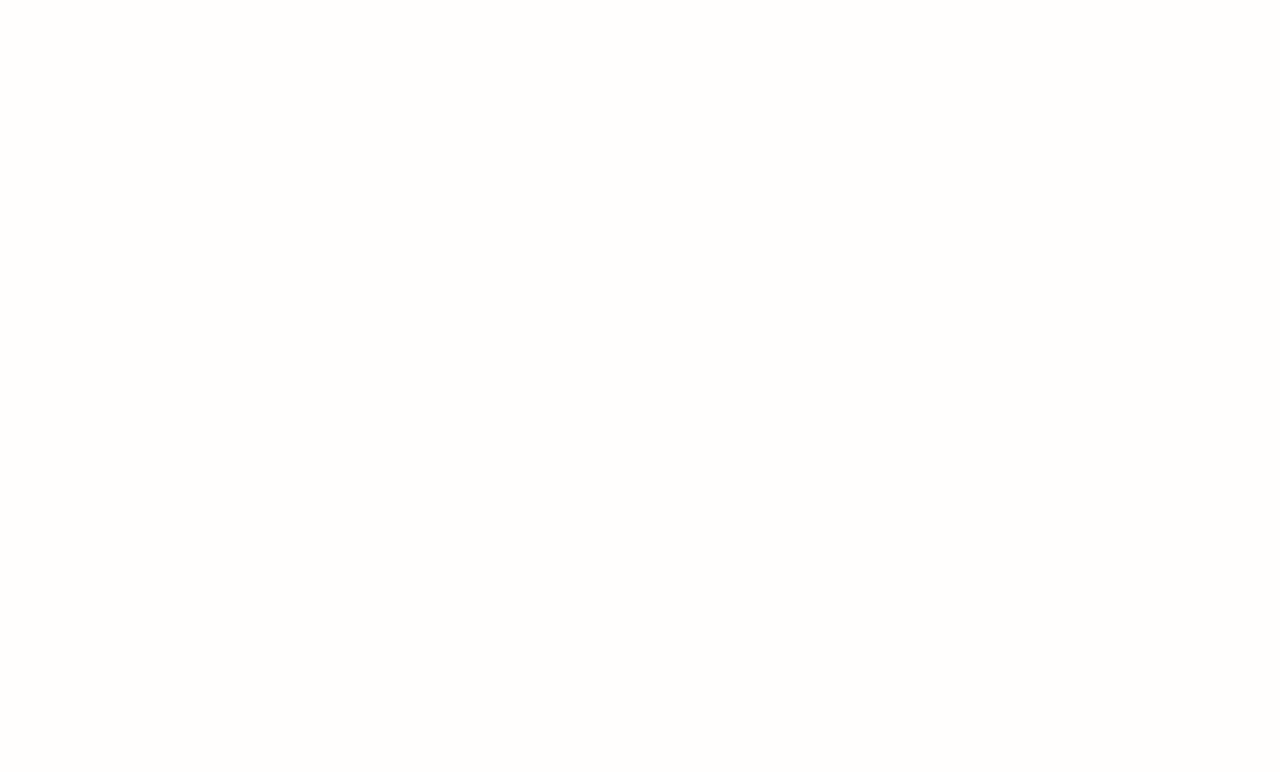
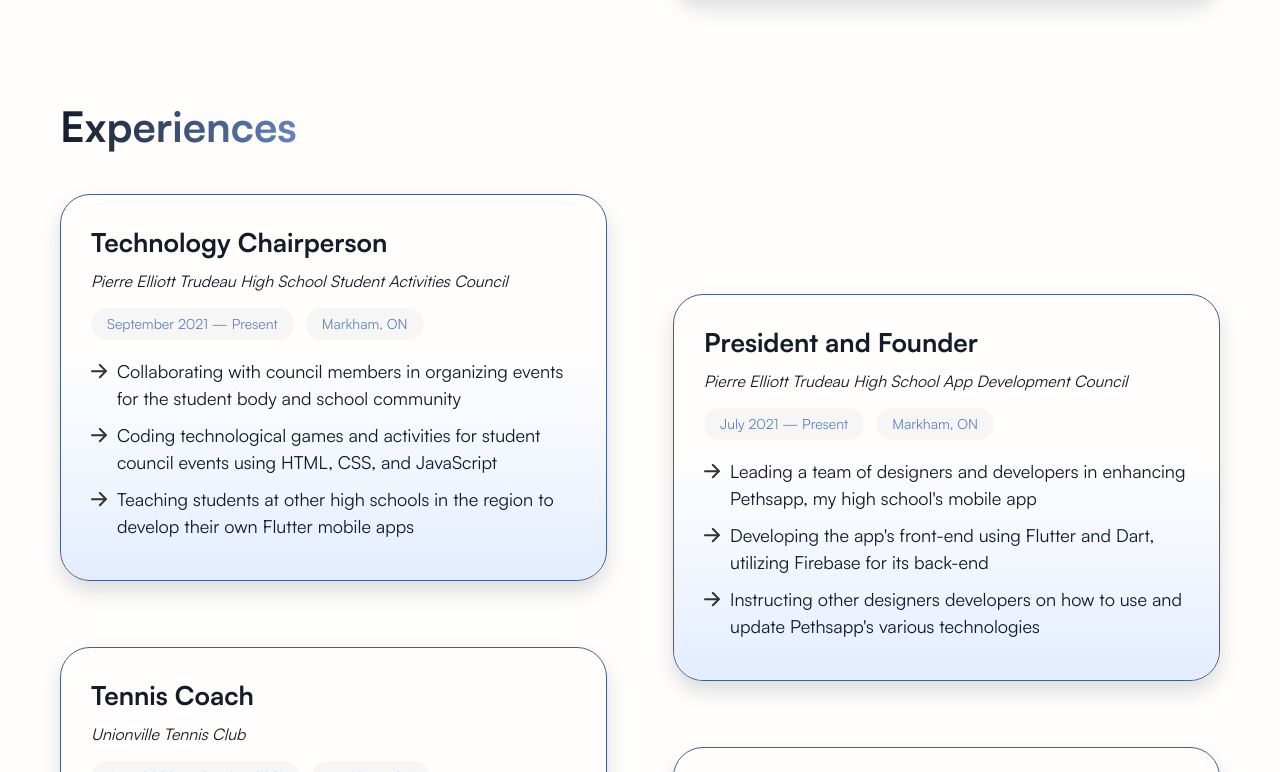
Before and after one commit to qiaoandrew/andrewqiao.com, a React (Create React App) app: page / in a window 1280 px wide. Shown: the part 1828-2600 px from the top of the page. Before the commit the page ends 1926 px from the top, so only its background shows below. Built offline with nearby package versions, Linux system fonts and the light colour scheme.

Commit message:
Complete experiences section

```diff
--- a/src/components/UI/Card/Card.css
+++ b/src/components/UI/Card/Card.css
@@ -41,6 +41,7 @@
   .card:nth-child(2n),
   .card:nth-child(2n):hover {
     transform: none;
+    box-shadow: var(--shadow);
   }
 }
 
--- /dev/null
+++ b/src/components/UI/Chip/Chip.css
@@ -0,0 +1,68 @@
+.chip {
+  background-color: var(--chip-color);
+  display: inline-block;
+  padding: 0.7rem 1.6rem;
+  border-radius: 10rem;
+}
+
+.chip:not(:last-of-type) {
+  margin-right: 1.2rem;
+  margin-bottom: 1.8rem;
+}
+
+.chip__text {
+  color: var(--tertiary-color);
+  font-size: 1.4rem;
+}
+
+@media (max-width: 1100px) {
+  .chip:not(:last-of-type) {
+    margin-bottom: 1.4rem;
+  }
+}
+
+@media (max-width: 1000px) {
+  .chip__text {
+    font-size: 1.2rem;
+  }
+
+  .chip:not(:last-of-type) {
+    margin-bottom: 1.2rem;
+  }
+}
+
+@media (max-width: 786px) {
+  .chip:not(:last-of-type) {
+    margin-bottom: 1.8rem;
+  }
+}
+
+@media (max-width: 480px) {
+  .chip:not(:last-of-type) {
+    margin-bottom: 1.6rem;
+  }
+}
+
+@media (max-width: 400px) {
+  .chip {
+    padding: 0.7rem 1.4rem;
+  }
+
+  .chip:not(:last-of-type) {
+    margin-bottom: 1.2rem;
+  }
+
+  .chip__text {
+    font-size: 1.2rem;
+  }
+}
+
+@media (max-width: 300px) {
+  .chip {
+    padding: 0.6rem 1.2rem;
+  }
+
+  .chip__text {
+    font-size: 1rem;
+  }
+}
--- /dev/null
+++ b/src/components/UI/Chip/Chip.js
@@ -0,0 +1,11 @@
+import './Chip.css';
+
+const Chip = (props) => {
+  return (
+    <div className="chip">
+      <p className="chip__text">{props.children}</p>
+    </div>
+  );
+};
+
+export default Chip;
--- /dev/null
+++ b/src/components/containers/ExperienceCardContent/ExperienceCardContent.css
@@ -0,0 +1,195 @@
+.experience-card-content {
+  margin: 3rem 3rem 4rem;
+}
+
+.experience-card-content__title {
+  font-size: 2.6rem;
+  color: var(--primary-color);
+  font-weight: 700;
+  margin-bottom: 1rem;
+}
+
+.experience-card-content__company {
+  font-size: 1.8rem;
+  color: var(--primary-color);
+  font-style: italic;
+  margin-bottom: 1.6rem;
+}
+
+.experience-card-content__description {
+  display: grid;
+  grid-template-columns: repeat(2, auto);
+}
+
+.experience-card-content__description:not(:last-of-type) {
+  margin-bottom: 1rem;
+}
+
+.experience-card-content__arrow-icon {
+  margin: 0.6rem 1rem 0 0;
+  filter: var(--primary-icon);
+}
+
+.experience-card-content__description-text {
+  font-size: 1.8rem;
+  line-height: 1.5;
+  color: var(--primary-color);
+}
+
+@media (max-width: 1300px) {
+  .experience-card-content__company {
+    font-size: 1.6rem;
+  }
+}
+
+@media (max-width: 1100px) {
+  .experience-card-content {
+    margin: 2.5rem 2.5rem 3.5rem;
+  }
+
+  .experience-card-content__title {
+    font-size: 2.4rem;
+    margin-bottom: 0.8rem;
+  }
+
+  .experience-card-content__company {
+    font-size: 1.5rem;
+    margin-bottom: 1rem;
+  }
+
+  .experience-card-content__description-text {
+    font-size: 1.6rem;
+  }
+
+  .experience-card-content__description:not(:last-of-type) {
+    margin-bottom: 0.8rem;
+  }
+}
+
+@media (max-width: 1000px) {
+  .experience-card-content__title {
+    font-size: 2.2rem;
+    margin-bottom: 0.8rem;
+  }
+
+  .experience-card-content__company {
+    font-size: 1.4rem;
+    margin-bottom: 1rem;
+  }
+
+  .experience-card-content__description-text {
+    font-size: 1.4rem;
+  }
+
+  .experience-card-content__description-text {
+    font-size: 1.4rem;
+  }
+}
+
+@media (max-width: 786px) {
+  .experience-card-content {
+    margin: 3rem 3rem 4rem;
+  }
+
+  .experience-card-content__title {
+    font-size: 2.8rem;
+    margin-bottom: 1rem;
+  }
+
+  .experience-card-content__company {
+    font-size: 1.8rem;
+    margin-bottom: 1.6rem;
+  }
+
+  .experience-card-content__description:not(:last-of-type) {
+    margin-bottom: 1rem;
+  }
+
+  .experience-card-content__description-text {
+    font-size: 1.8rem;
+  }
+}
+
+@media (max-width: 600px) {
+  .experience-card-content__title {
+    font-size: 2.6rem;
+  }
+
+  .experience-card-content__company {
+    font-size: 1.5rem;
+  }
+
+  .experience-card-content__description-text {
+    font-size: 1.6rem;
+  }
+}
+
+@media (max-width: 480px) {
+  .experience-card-content {
+    margin: 2rem 2rem 3rem;
+  }
+
+  .experience-card-content__title {
+    font-size: 2rem;
+  }
+
+  .experience-card-content__company {
+    font-size: 1.4rem;
+  }
+
+  .experience-card-content__arrow-icon {
+    margin: 0.25rem 1rem 0 0;
+  }
+
+  .experience-card-content__description-text {
+    font-size: 1.4rem;
+  }
+}
+
+@media (max-width: 400px) {
+  .experience-card-content {
+    margin: 2rem 2rem 2.5rem;
+  }
+
+  .experience-card-content__title {
+    font-size: 1.8rem;
+    margin-bottom: 0.8rem;
+  }
+
+  .experience-card-content__company {
+    font-size: 1.3rem;
+    margin-bottom: 1rem;
+  }
+
+  .experience-card-content__arrow-icon {
+    margin: 0.3rem 1rem 0 0;
+  }
+
+  .experience-card-content__description-text {
+    font-size: 1.4rem;
+  }
+}
+
+@media (max-width: 300px) {
+  .experience-card-content {
+    margin: 1.5rem 1.5rem 1.75rem;
+  }
+
+  .experience-card-content__title {
+    font-size: 1.6rem;
+    margin-bottom: 0.8rem;
+  }
+
+  .experience-card-content__company {
+    font-size: 1.2rem;
+    margin-bottom: 1rem;
+  }
+
+  .experience-card-content__arrow-icon {
+    margin: 0.2rem 1rem 0 0;
+  }
+
+  .experience-card-content__description-text {
+    font-size: 1.2rem;
+  }
+}
--- /dev/null
+++ b/src/components/containers/ExperienceCardContent/ExperienceCardContent.js
@@ -0,0 +1,35 @@
+import Chip from '../../UI/Chip/Chip';
+import arrowIcon from '../../../img/icons/arrow-icon.svg';
+import './ExperienceCardContent.css';
+
+const ExperienceCardContent = (props) => {
+  return (
+    <div className="experience-card-content">
+      <h3 className="experience-card-content__title">
+        {props.experience.title}
+      </h3>
+      <p className="experience-card-content__company">
+        {props.experience.company}
+      </p>
+      <Chip>{props.experience.date}</Chip>
+      <Chip>{props.experience.location}</Chip>
+      {props.experience.description.map((point, i) => {
+        return (
+          <div
+            key={`experience-description-${i}`}
+            className="experience-card-content__description"
+          >
+            <img
+              src={arrowIcon}
+              alt="Arrow"
+              className="experience-card-content__arrow-icon"
+            />
+            <p className="experience-card-content__description-text">{point}</p>
+          </div>
+        );
+      })}
+    </div>
+  );
+};
+
+export default ExperienceCardContent;
--- a/src/components/containers/Section/Section.css
+++ b/src/components/containers/Section/Section.css
@@ -1,6 +1,10 @@
 .section {
   margin: 0 8rem;
   max-width: 140rem;
+}
+
+.bottom-margin {
+  margin-bottom: 24rem;
 }
 
 .section__title {
@@ -18,17 +22,29 @@
   .section {
     margin: 0 6rem;
   }
+
+  .bottom-margin {
+    margin-bottom: 20rem;
+  }
 }
 
 @media (min-width: 1460px) {
   .section {
     margin: 0 auto;
   }
+
+  .bottom-margin {
+    margin-bottom: 20rem;
+  }
 }
 
 @media (max-width: 1200px) {
   .section {
     margin: 0 4rem;
+  }
+
+  .bottom-margin {
+    margin-bottom: 16rem;
   }
 }
 
@@ -41,12 +57,20 @@
     font-size: 4rem;
     margin-bottom: 1.6rem;
   }
+
+  .bottom-margin {
+    margin-bottom: 10rem;
+  }
 }
 
 @media (max-width: 600px) {
   .section__title {
     margin-bottom: 1.2rem;
     font-size: 3.6rem;
+  }
+
+  .bottom-margin {
+    margin-bottom: 6rem;
   }
 }
 
--- a/src/components/containers/Section/Section.js
+++ b/src/components/containers/Section/Section.js
@@ -3,7 +3,7 @@
 // Provides margins and max-width for all the main elements
 const Section = (props) => {
   return (
-    <div className="section" id={props?.id}>
+    <div className={`section ${props.className}`} id={props?.id}>
       {props.children}
     </div>
   );
--- a/src/components/sections/home/Experiences/Experiences.js
+++ b/src/components/sections/home/Experiences/Experiences.js
@@ -1,6 +1,25 @@
+import Section from '../../../containers/Section/Section';
+import Grid from '../../../UI/Grid/Grid';
+import Card from '../../../UI/Card/Card';
+import ExperienceCardContent from '../../../containers/ExperienceCardContent/ExperienceCardContent';
+import { experiences } from '../../../../constants/constants';
+
 // Experiences section on homepage
 const Experiences = () => {
-  return <div></div>;
+  return (
+    <Section id="experiences" className="bottom-margin">
+      <h2 className="section__title">Experiences</h2>
+      <Grid>
+        {experiences.map((experience, i) => {
+          return (
+            <Card key={`experience-card-${i}`}>
+              <ExperienceCardContent experience={experience} />
+            </Card>
+          );
+        })}
+      </Grid>
+    </Section>
+  );
 };
 
 export default Experiences;
--- a/src/components/sections/home/Projects/Projects.js
+++ b/src/components/sections/home/Projects/Projects.js
@@ -7,7 +7,7 @@
 // Projects section on homepage
 const Projects = () => {
   return (
-    <Section id="projects">
+    <Section id="projects" className="bottom-margin">
       <h2 className="section__title">Projects</h2>
       <Grid>
         {projects.map((project, i) => {
```
